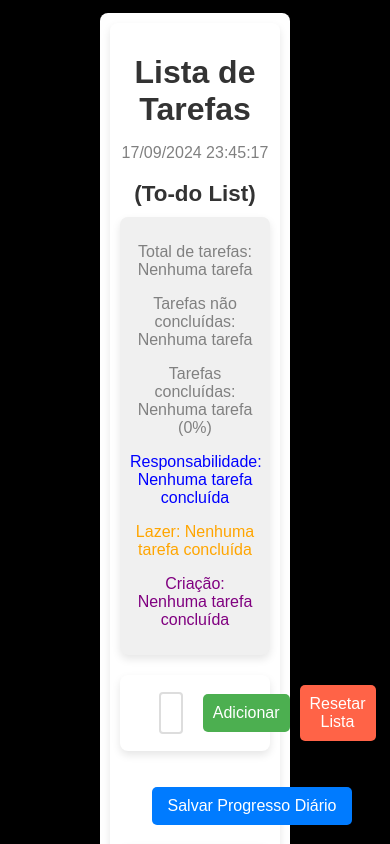
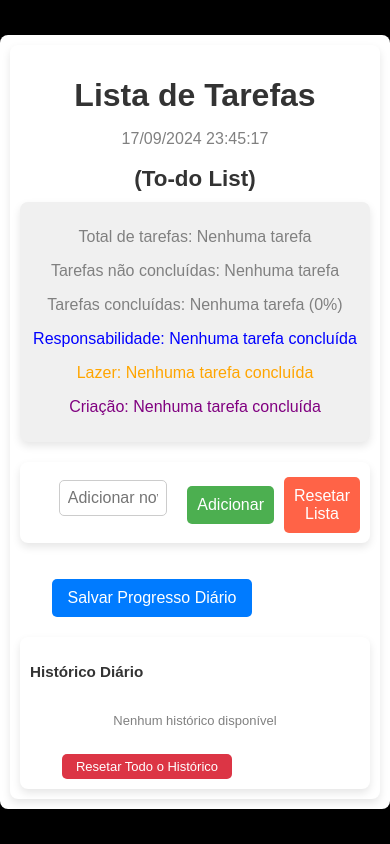
Before and after one commit to heedbeatss/todolist, a React (Create React App) app: page / in a window 390 px wide. Shown: the top 844 px of the page. Built offline with nearby package versions, Linux system fonts and the light colour scheme.

Commit message:
Adicionar responsividade

```diff
--- a/src/App.css
+++ b/src/App.css
@@ -4,7 +4,8 @@
     background-color: black;
     color: #333;
     margin: 0;
-    padding: 100px;
+    padding: 0px;
+    box-sizing: border-box;
     display: flex;
     justify-content: center;
     align-items: center;
@@ -54,6 +55,17 @@
     box-sizing: border-box; /* Ajuste para o padding não afetar a largura */
   }
 
+    /* Caixa de tarefa, entrada e botões */
+  input[type="text"] {
+    width: 100%;
+    max-width: 400px;
+    padding: 10px;
+    margin-bottom: 10px;
+    border: 1px solid #ccc;
+    border-radius: 5px;
+    font-size: 16px;
+  }
+
   button {
     padding: 10px 15px;
     background-color: #28a745;
@@ -70,6 +82,10 @@
 
   button:hover {
     background-color: #218838;
+  }
+
+  button:focus {
+    outline: none;
   }
 
   .estatisticas-porcentagem p {
@@ -100,6 +116,11 @@ li {
   font-size: x-small;
   max-width: 100vw; /* Definir a altura máxima da lista */
   overflow-x: auto; /* Habilitar a rolagem vertical */
+}
+
+.checkbox-group {
+  display: inline-block;
+  margin: 10px;
 }
 
 li:last-child {
@@ -205,3 +226,45 @@ li div {
   display: flex;
   flex-direction: row;
 }
+
+/* Responsividade: Ajustes para tablets e dispositivos móveis */
+@media screen and (max-width: 768px) {
+  /* Ajustes para tablets */
+  input[type="text"] {
+    max-width: 100%;
+  }
+
+  li {
+    flex-direction: column;
+    align-items: flex-start;
+  }
+
+  .checkbox-group {
+    display: block;
+  }
+}
+
+@media screen and (max-width: 480px) {
+  /* Ajustes para dispositivos móveis */
+  li {
+    flex-direction: column;
+    align-items: flex-start;
+    padding: 10px;
+  }
+
+  input[type="text"] {
+    width: 100%;
+    margin-bottom: 10px;
+    padding: 8px;
+  }
+
+  button {
+    width: 100%;
+    padding: 8px;
+    margin-top: 5px;
+  }
+
+  .checkbox-group {
+    margin-left: 0;
+  }
+}
--- a/src/App.tsx
+++ b/src/App.tsx
@@ -75,6 +75,7 @@ const App: React.FC = () => {
   useEffect(() => {
     localStorage.setItem('tasks', JSON.stringify(tasks));
   }, [tasks]);
+
 
 
   // Adiciona uma nova tarefa
```
